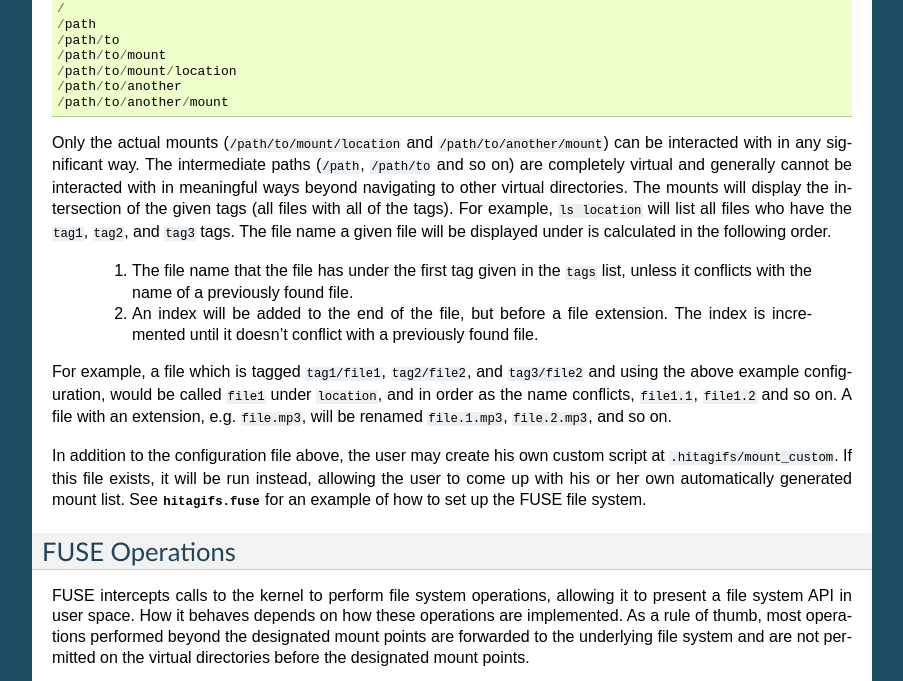
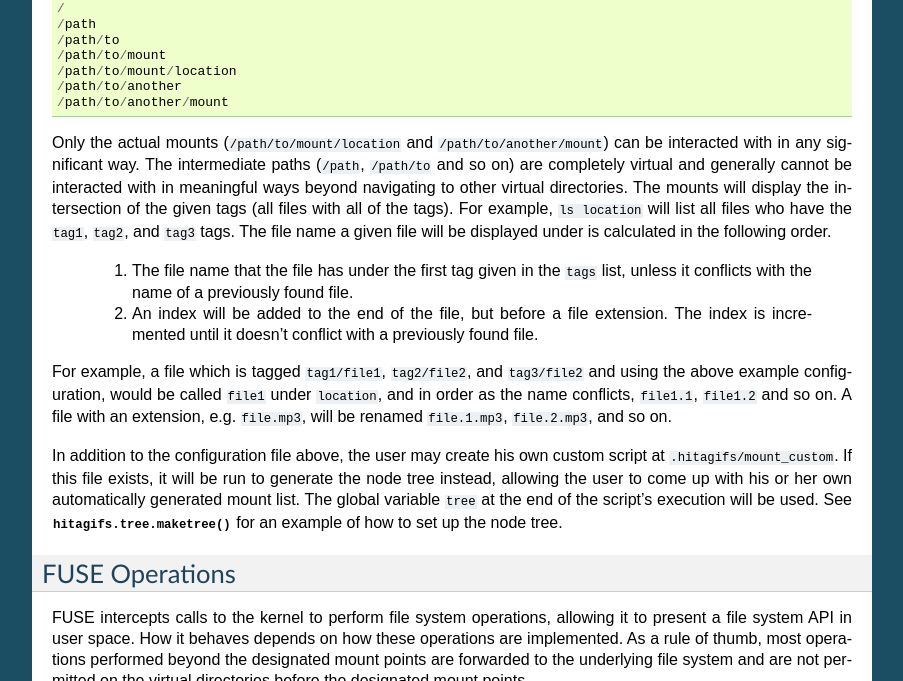
Before and after one commit to darkfeline/dantalian, a Sphinx documentation site: the page built from doc/specs.rst, in a window 1280 px wide and 900 px high, scrolled down 962 px, cut to the strip 0-681 px from the top of the window. Shown: the whole strip, without its empty margins (198-1101 px from the left). Built offline with Sphinx 7.4.7, drawn with Linux system fonts in a browser that asks for light colours.

Commit message:
Change doc/spec

```diff
--- a/doc/specs.rst
+++ b/doc/specs.rst
@@ -89,9 +89,10 @@ renamed ``file.1.mp3``, ``file.2.mp3``, and so on.
 
 In addition to the configuration file above, the user may create his own custom
 script at ``.hitagifs/mount_custom``.  If this file exists, it will be run
-instead, allowing the user to come up with his or her own automatically
-generated mount list.  See :mod:`hitagifs.fuse` for an example of how to set up
-the FUSE file system.
+to generate the node tree instead, allowing the user to come up with his or her
+own automatically generated mount list.  The global variable ``tree`` at the
+end of the script's execution will be used.  See :func:`hitagifs.tree.maketree`
+for an example of how to set up the node tree.
 
 FUSE Operations
 ---------------
```
